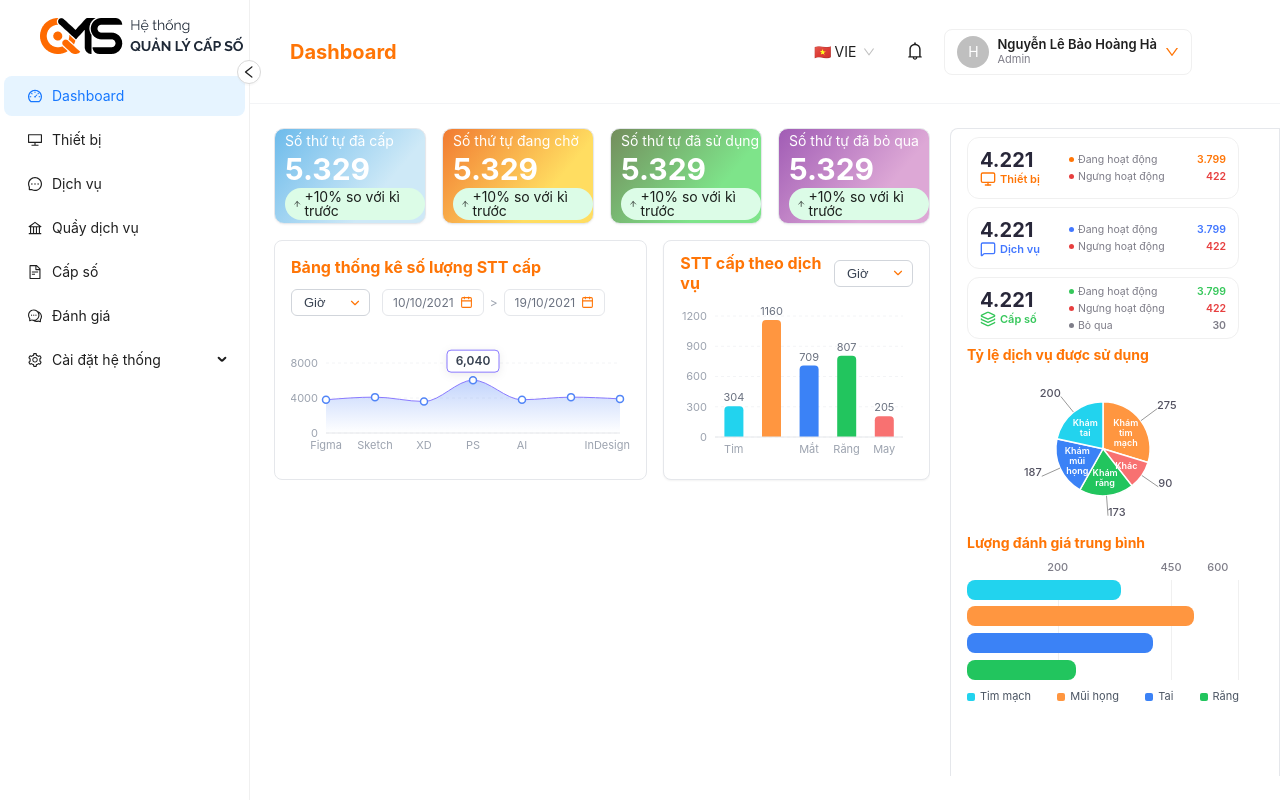
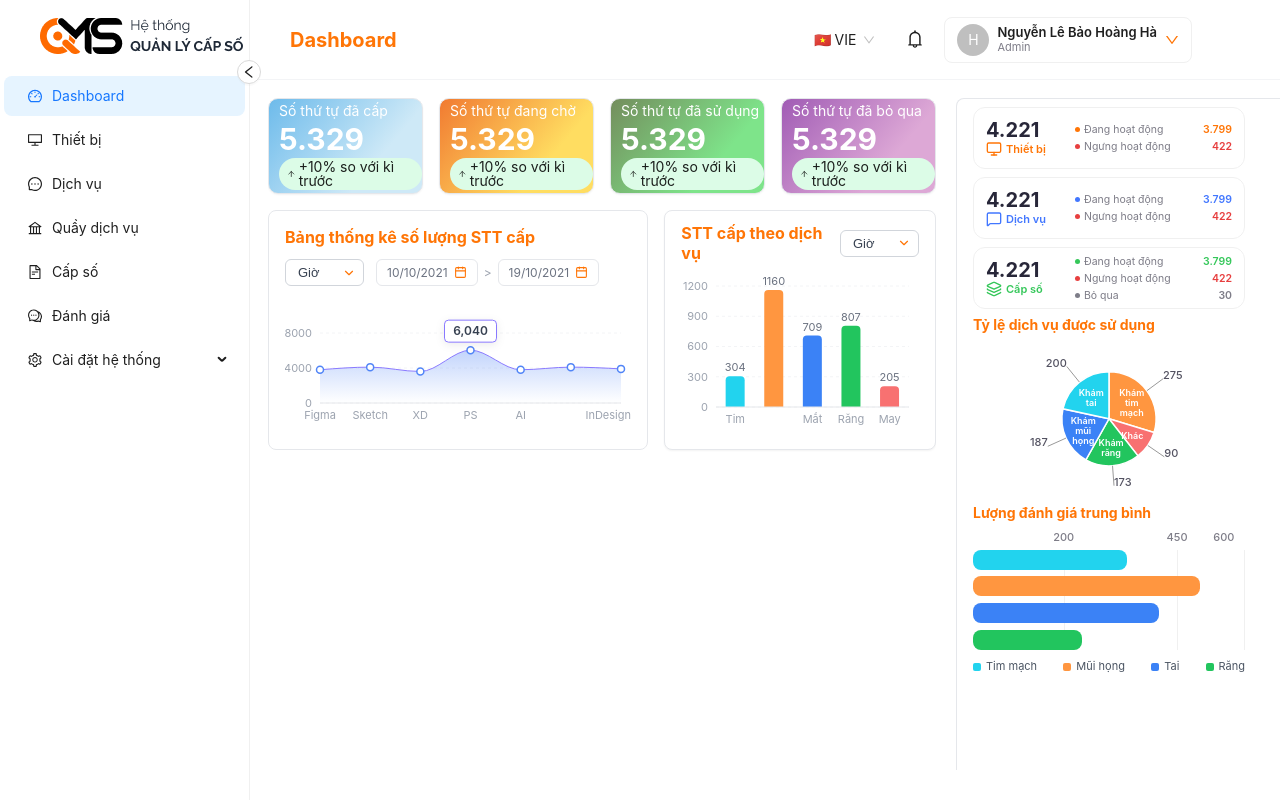
Before and after one commit to bgHann/QMS_Quanlixephang, a React (Create React App) app: page /dashboard in a window 1280 px wide. Built offline with nearby package versions, Linux system fonts and the light colour scheme; sample sign-in values are in the browser's storage.

Commit message:
style(layout): thu gọn kích thước và padding của header

```diff
--- a/src/layouts/MainLayout.module.css
+++ b/src/layouts/MainLayout.module.css
@@ -53,7 +53,7 @@
 
 /* ===== Header ===== */
 .layout .header {
-    height: 104px;
+  height: 80px;
   line-height: normal;
   background: #fff;
   padding: 20px 88px 20px 40px;
@@ -105,7 +105,7 @@
 
 /* ===== Vùng nội dung (các trang hiện ở đây) ===== */
 .layout .content {
-    padding: 24px;
+  padding: 18px;
   flex: 1;
   min-height: 0;
   overflow: auto;
```
Lines whose indentation alone changed are shown as unchanged.
